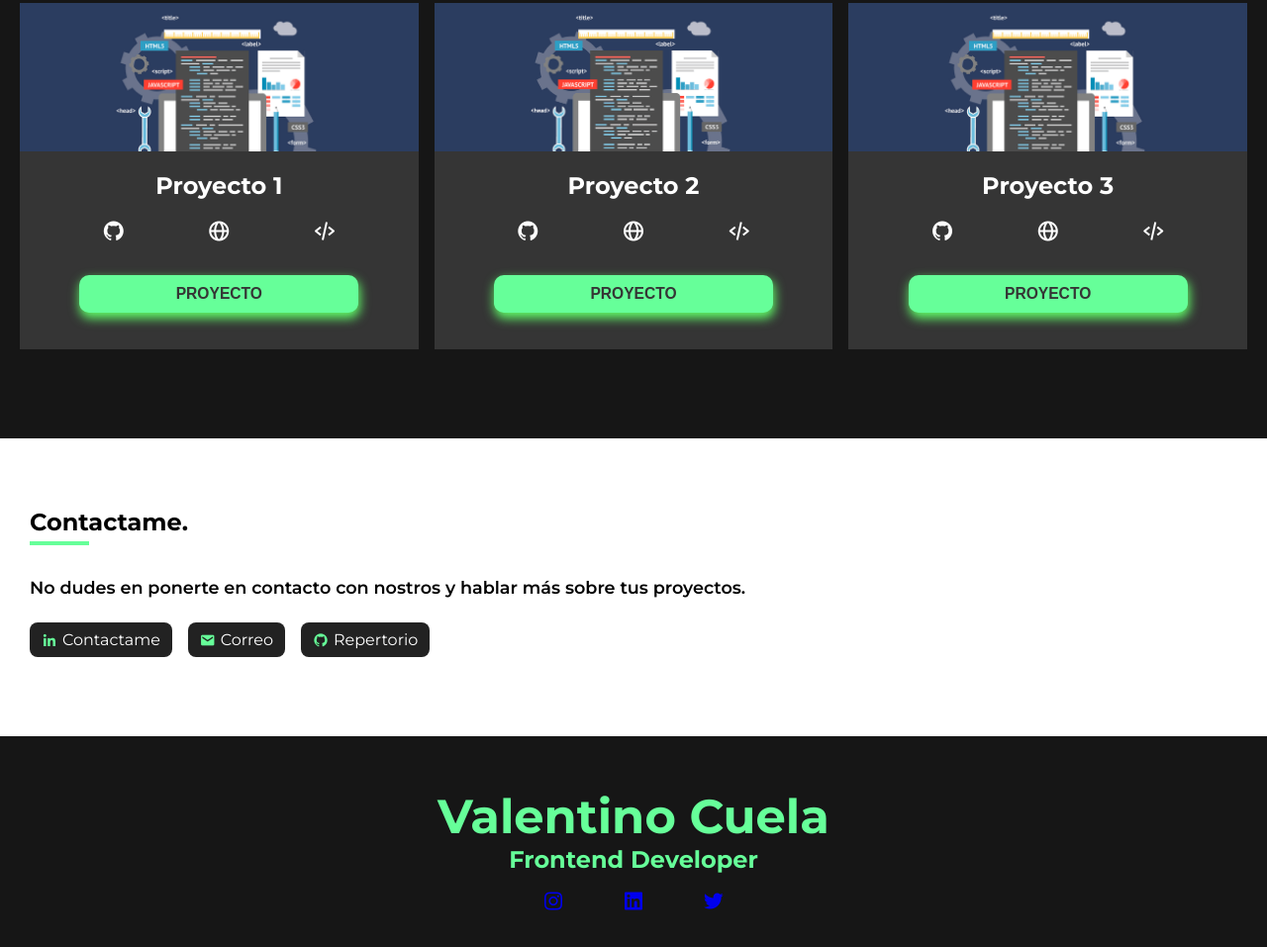
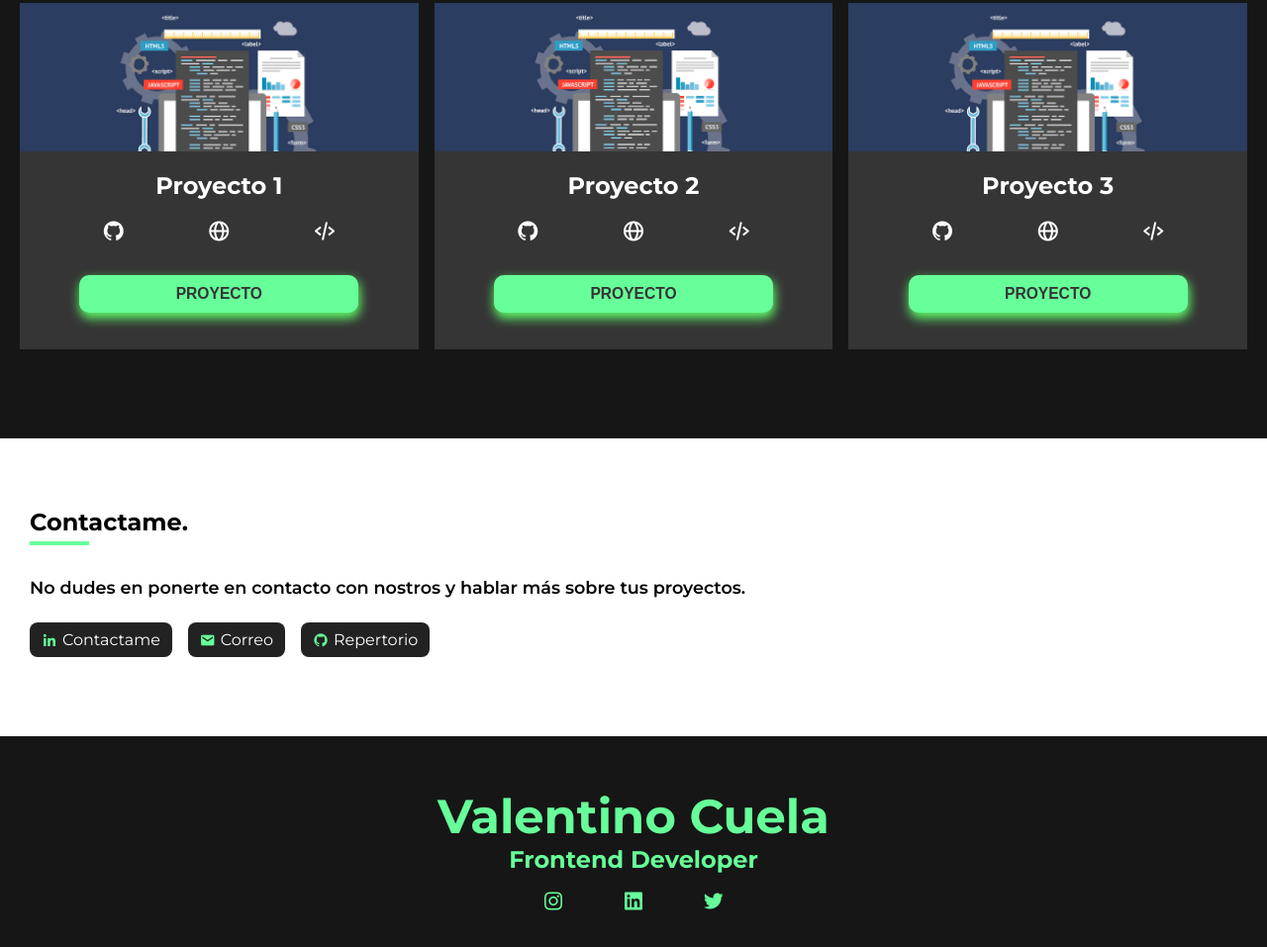
Before and after one commit to Livanes/mi-portafolio, a plain HTML site: page index.html in a window 1280 px wide. Shown: the part 1978-2935 px from the top of the page at 99% size. Drawn offline with nearby package versions, Linux system fonts and the light colour scheme.

Commit message:
arreglo footer iconos

```diff
--- a/css/styles.css
+++ b/css/styles.css
@@ -356,6 +356,10 @@ section:not(.hero) {
   font-size: 1.5em;
 }
 
+.sotial-network {
+  color: #66FF99;
+}
+
 @media screen and (max-width: 768px) {
   .nav__menu {
     position: fixed;
```
